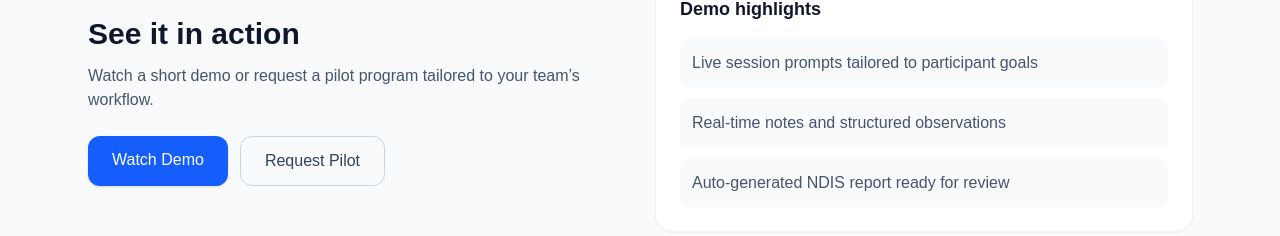
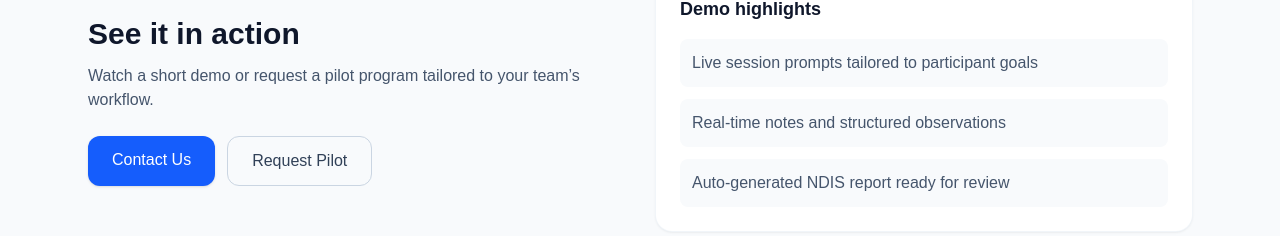
Before and after one commit to fintie/NDIS, a Next.js app: page / in a window 1280 px wide. Shown: the part 3438-3674 px from the top of the page. Built offline with nearby package versions, Linux system fonts and the light colour scheme.

Commit message:
Link demo CTA to contact section

```diff
--- a/src/app/page.tsx
+++ b/src/app/page.tsx
@@ -325,10 +325,10 @@ export default function Page() {
               </p>
               <div className="mt-6 flex flex-col gap-3 sm:flex-row">
                 <a
-                  href="#"
+                  href="#contact"
                   className="rounded-xl bg-blue-600 px-6 py-3 text-center text-white shadow hover:bg-blue-700"
                 >
-                  Watch Demo
+                  Contact Us
                 </a>
                 <a
                   href="#cta"
```
